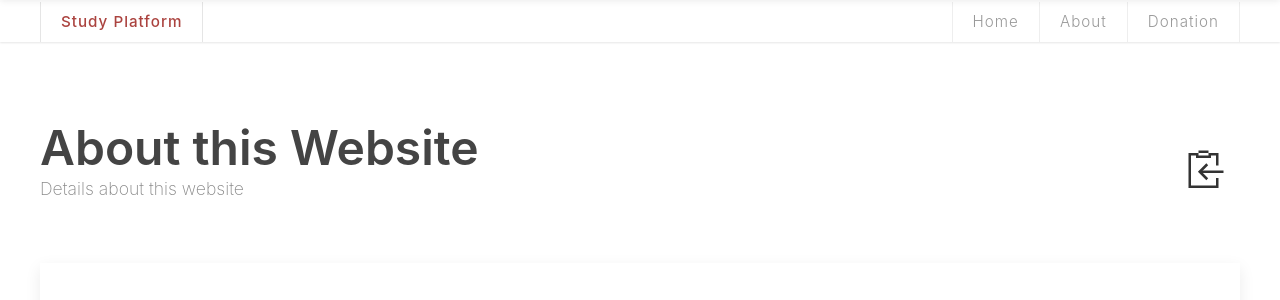
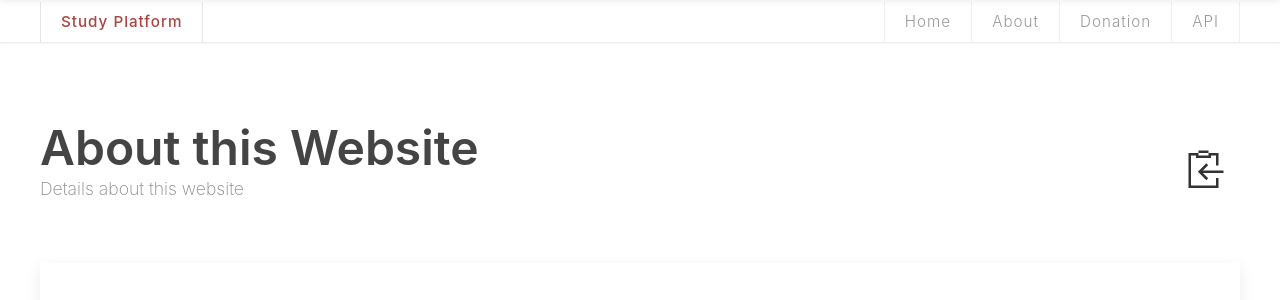
Before and after one commit to ttttonyhe/snapaper, a PHP site: page /about.php in a window 1280 px wide. Shown: the part 58-358 px from the top of the page. Run offline with PHP 8.4, Linux system fonts and the light colour scheme; some libraries are stand-ins or nearby versions.

Commit message:
3-3-2019

```diff
--- a/header.php
+++ b/header.php
@@ -65,9 +65,14 @@ var _hmt = _hmt || [];
                 About
                 </a>
           </li>
-                    <li>
+          <li>
               <a class="cap-nav-a" href="/donate">
                 Donation
+                </a>
+          </li>
+          <li>
+              <a class="cap-nav-a" href="https://github.com/HelipengTony/snapaper/blob/master/docs/API.md">
+                API
                 </a>
           </li>
 
```
